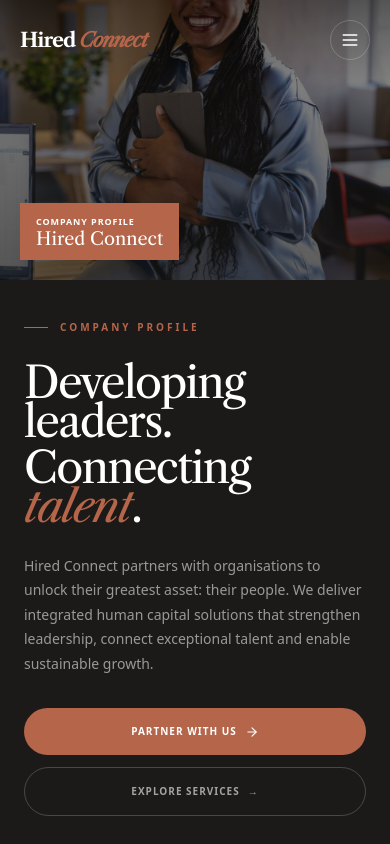
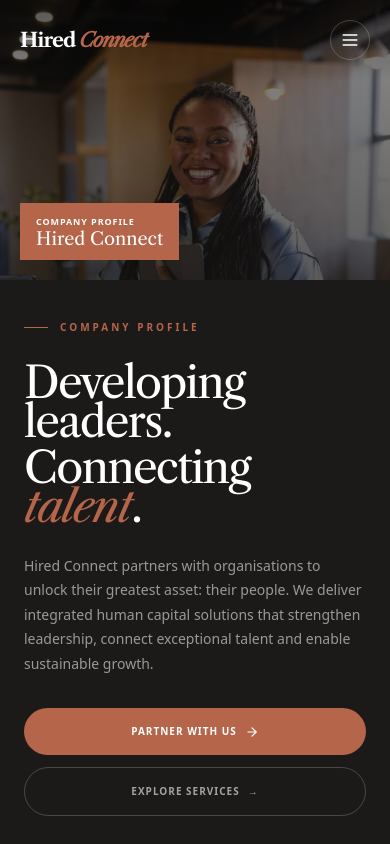
Before and after one commit to brandfocal/hr-connect, a React (Vite) app: page / in a window 390 px wide. Shown: the top 844 px of the page. Built offline with nearby package versions, Linux system fonts and the light colour scheme.

Commit message:
style: align mobile hero image to object-top

```diff
--- a/src/components/generated/FathomAgencyLanding.tsx
+++ b/src/components/generated/FathomAgencyLanding.tsx
@@ -496,7 +496,7 @@
   return <section id="home" ref={containerRef} onMouseMove={handleMouseMove} className="relative w-full min-h-screen flex flex-col lg:flex-row overflow-hidden">
     {/* Mobile: photo on top */}
     <div className="w-full h-[280px] lg:hidden relative overflow-hidden order-first">
-      <img src={hrConnect4} alt="Hired Connect, Executive leadership in the boardroom" className="w-full h-full object-cover brightness-75" />
+      <img src={hrConnect4} alt="Hired Connect, Executive leadership in the boardroom" className="w-full h-full object-cover object-top brightness-75" />
       <div className="absolute inset-0 bg-gradient-to-b from-fathom-ink/30 to-fathom-ink/60" />
       <div className="absolute bottom-5 left-5 bg-fathom-terracotta text-white px-4 py-3 shadow-2xl z-10">
         <p className="text-[9px] uppercase tracking-widest font-bold mb-0.5">Company Profile</p>
```
